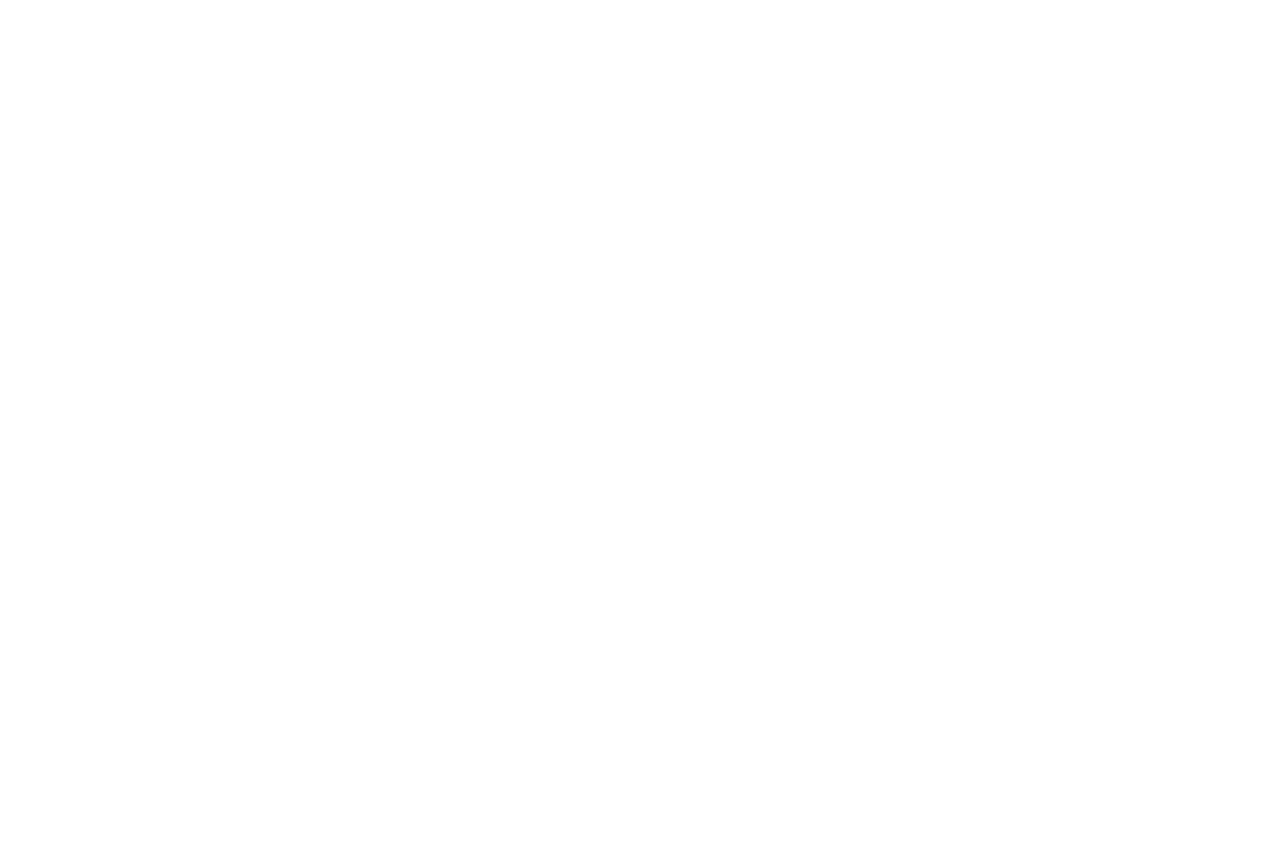
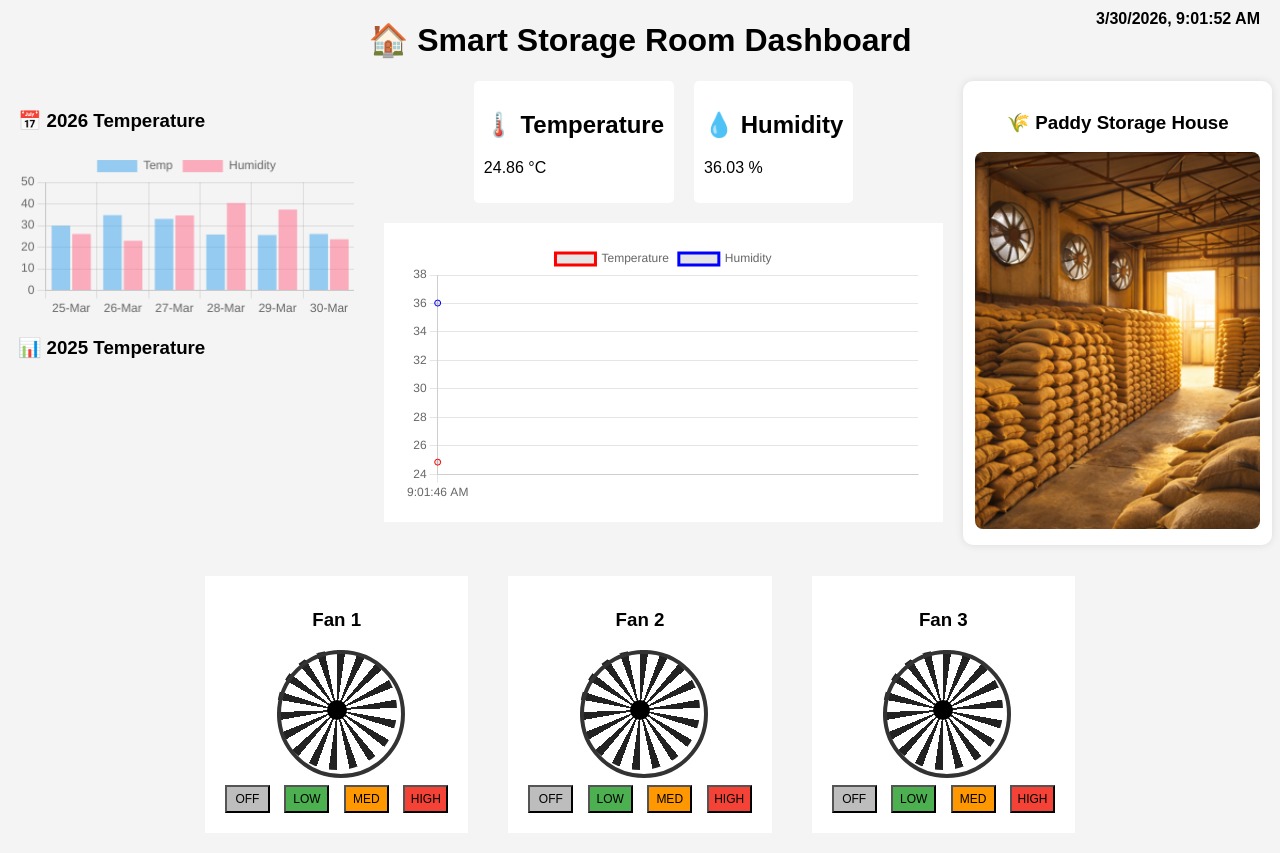
Before and after one commit to Sandhya1501/ai_based_smart_crop_prediction, a Flask app: page / in a window 1280 px wide. Before the commit the page is empty. Before the commit the page ends 800 px from the top, so only its background shows below. Run offline with Flask 3, Linux system fonts and the light colour scheme; a map, chart or similar area stays blank.

Commit message:
uploaded

```diff
--- a/templates/index.html
+++ b/templates/index.html
@@ -0,0 +1,197 @@
+<!DOCTYPE html>
+<html>
+<head>
+    <title>Smart Room Dashboard</title>
+    <link rel="stylesheet" href="/static/style.css">
+    <script src="https://cdn.jsdelivr.net/npm/chart.js"></script>
+</head>
+<body>
+
+<div class="datetime" id="datetime"></div>
+
+<center><h1>🏠 Smart Storage Room Dashboard</h1></center>
+
+<div class="main-container">
+
+    <div class="left-graphs">
+        <h3>📅 2026 Temperature</h3>
+        <canvas id="pastChart"></canvas>
+
+        <h3>📊 2025 Temperature</h3>
+        <canvas id="yearChart"></canvas>
+    </div>
+
+    <div class="center-content">
+
+        <div class="top-container">
+            <div class="card">
+                <h2>🌡️ Temperature</h2>
+                <p id="temp">-- °C</p>
+            </div>
+
+            <div class="card">
+                <h2>💧 Humidity</h2>
+                <p id="humidity">-- %</p>
+            </div>
+        </div>
+
+        <div class="graph-container">
+            <canvas id="sensorChart"></canvas>
+        </div>
+
+    </div>
+
+    <div class="image-container">
+        <h3>🌾 Paddy Storage House</h3>
+        <img src="/static/warehouse.png">
+    </div>
+
+</div>
+
+<!-- 🔥 ANIMATED FANS -->
+<div class="fan-container">
+
+    <div class="fan-card">
+        <h3>Fan 1</h3>
+        <div class="fan" id="fan1">
+            <div class="spiral"></div>
+            <div class="grill"></div>
+        </div>
+
+        <button class="off" onclick="setFanAndAnimate('fan1',0)">OFF</button>
+        <button class="low" onclick="setFanAndAnimate('fan1',1)">LOW</button>
+        <button class="med" onclick="setFanAndAnimate('fan1',2)">MED</button>
+        <button class="high" onclick="setFanAndAnimate('fan1',3)">HIGH</button>
+    </div>
+
+    <div class="fan-card">
+        <h3>Fan 2</h3>
+        <div class="fan" id="fan2">
+            <div class="spiral"></div>
+            <div class="grill"></div>
+        </div>
+
+        <button class="off" onclick="setFanAndAnimate('fan2',0)">OFF</button>
+        <button class="low" onclick="setFanAndAnimate('fan2',1)">LOW</button>
+        <button class="med" onclick="setFanAndAnimate('fan2',2)">MED</button>
+        <button class="high" onclick="setFanAndAnimate('fan2',3)">HIGH</button>
+    </div>
+
+    <div class="fan-card">
+        <h3>Fan 3</h3>
+        <div class="fan" id="fan3">
+            <div class="spiral"></div>
+            <div class="grill"></div>
+        </div>
+
+        <button class="off" onclick="setFanAndAnimate('fan3',0)">OFF</button>
+        <button class="low" onclick="setFanAndAnimate('fan3',1)">LOW</button>
+        <button class="med" onclick="setFanAndAnimate('fan3',2)">MED</button>
+        <button class="high" onclick="setFanAndAnimate('fan3',3)">HIGH</button>
+    </div>
+
+</div>
+
+<script>
+
+// DATE TIME
+setInterval(()=>{
+    document.getElementById("datetime").innerText =
+        new Date().toLocaleString();
+},1000);
+
+// LIVE GRAPH
+let labels=[],tempData=[],humidityData=[];
+
+const liveChart=new Chart(document.getElementById('sensorChart'),{
+    type:'line',
+    data:{
+        labels:labels,
+        datasets:[
+            {label:'Temperature',data:tempData,borderColor:'red'},
+            {label:'Humidity',data:humidityData,borderColor:'blue'}
+        ]
+    }
+});
+
+async function fetchData(){
+    let res=await fetch('/data');
+    let d=await res.json();
+
+    temp.innerText=d.temperature+" °C";
+    humidity.innerText=d.humidity+" %";
+
+    let t=new Date().toLocaleTimeString();
+
+    labels.push(t);
+    tempData.push(d.temperature);
+    humidityData.push(d.humidity);
+
+    if(labels.length>10){
+        labels.shift();tempData.shift();humidityData.shift();
+    }
+
+    liveChart.update();
+}
+setInterval(fetchData,2000);
+fetchData();
+
+// OTHER GRAPHS SAME
+fetch('/past-data').then(r=>r.json()).then(data=>{
+    new Chart(pastChart,{
+        type:'bar',
+        data:{
+            labels:data.map(d=>d.day),
+            datasets:[
+                {label:'Temp',data:data.map(d=>d.temperature)},
+                {label:'Humidity',data:data.map(d=>d.humidity)}
+            ]
+        }
+    });
+});
+
+fetch('/last-year').then(r=>r.json()).then(data=>{
+    new Chart(yearChart,{
+        type:'',
+        data:{
+            labels:data.map(d=>d.day),
+            datasets:[
+                {label:'Temp',data:data.map(d=>d.temperature)},
+                {label:'Humidity',data:data.map(d=>d.humidity)}
+            ]
+        }
+    });
+});
+
+// FAN + ANIMATION
+function changeGraphColor(speed){
+    let color=["gray","green","orange","red"][speed];
+    liveChart.data.datasets[0].borderColor=color;
+    liveChart.data.datasets[1].borderColor=color;
+    liveChart.update();
+}
+
+async function setFan(fan,speed){
+    await fetch('/set_fan',{
+        method:'POST',
+        headers:{'Content-Type':'application/json'},
+        body:JSON.stringify({fan,speed})
+    });
+    changeGraphColor(speed);
+}
+
+function setFanAndAnimate(fanId,speed){
+    setFan(fanId,speed);
+
+    let fan=document.getElementById(fanId);
+    fan.classList.remove("low","medium","high");
+
+    if(speed===1) fan.classList.add("low");
+    if(speed===2) fan.classList.add("medium");
+    if(speed===3) fan.classList.add("high");
+}
+
+</script>
+
+</body>
+</html>
```
